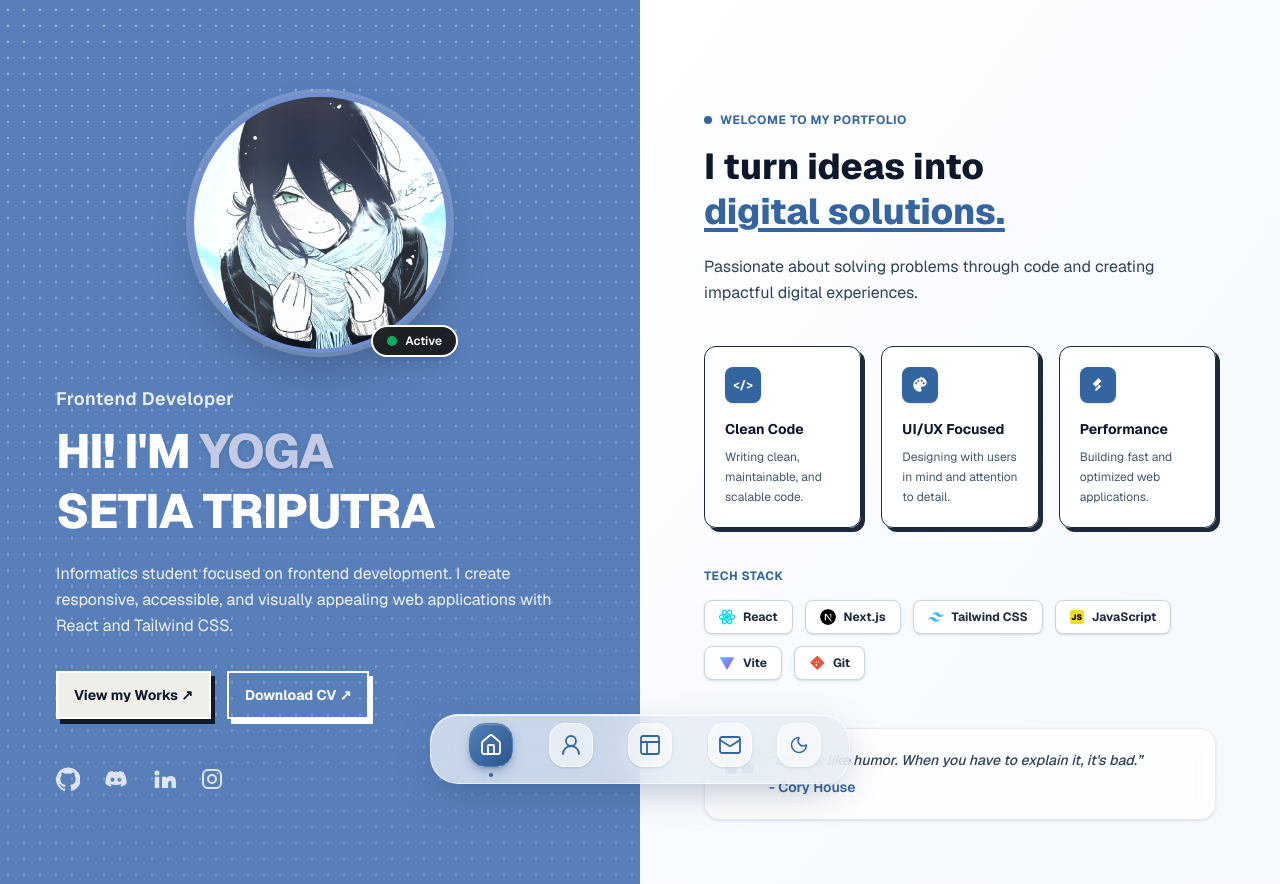
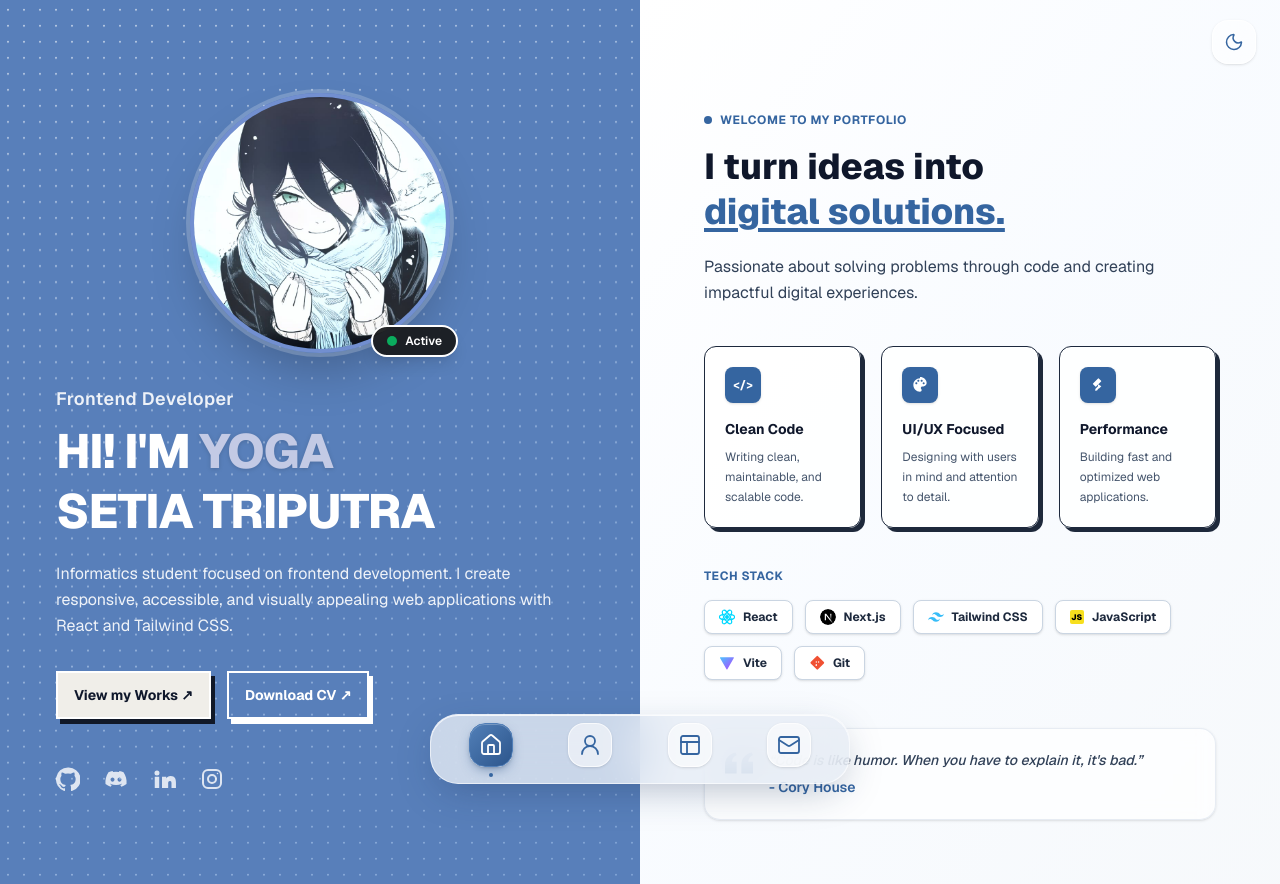
Before and after one commit to YogaTriputra/yoga-dev, a Next.js app: page / in a window 1280 px wide. Built offline with nearby package versions, Linux system fonts and the light colour scheme.

Commit message:
move theme toggle outside navigation dock

```diff
--- a/app/components/Navbar.tsx
+++ b/app/components/Navbar.tsx
@@ -84,8 +84,8 @@ export default function Navbar() {
             </Link>
           );
         })}
-        <ThemeToggle />
       </nav>
+      <ThemeToggle floating />
     </LayoutGroup>
   );
 }
```
